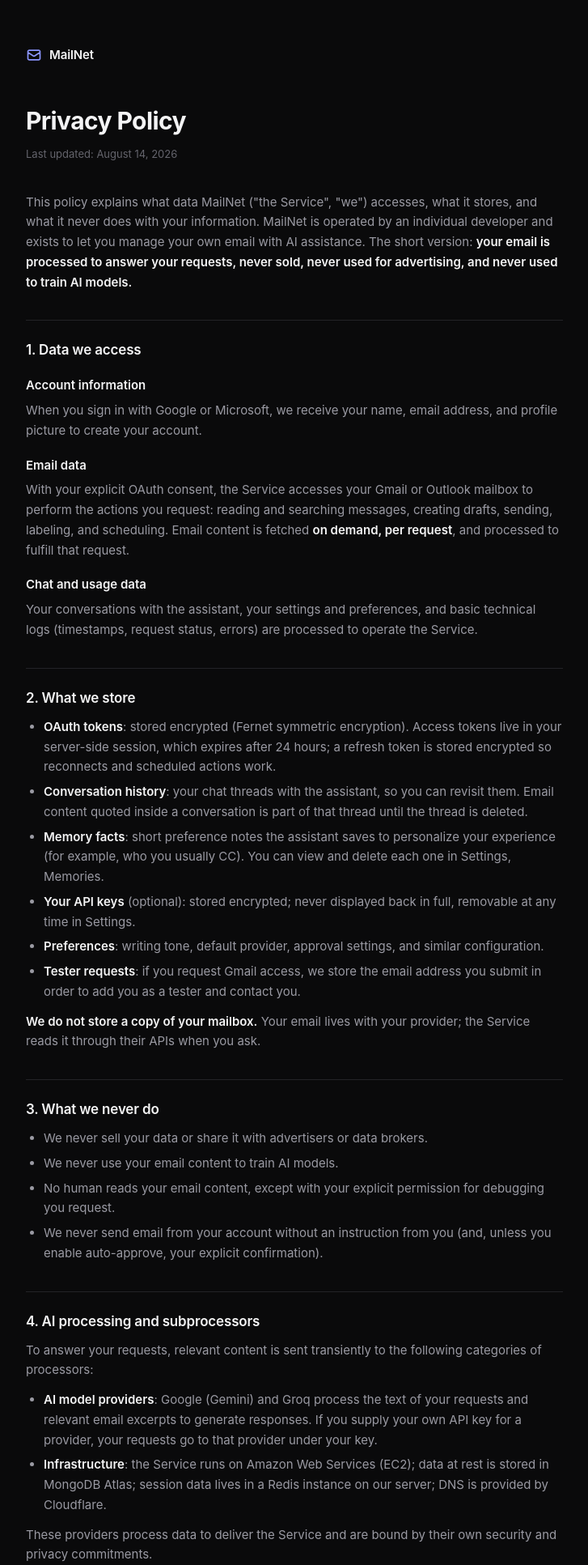
After one commit to Astroa7m/MailNet, a Python web app: template app/templates/privacy.html in a window 1280 px wide. The commit adds this page. Shown: the top 1933 px of the page at 81% size, without its empty margins (276-1003 px from the left). Run offline with Jinja, Linux system fonts and the light colour scheme; the template is opened without the code that fills it, so the values that code supplies are empty.

Commit message:
feat: Terms of Service and Privacy Policy pages
Real /terms and /privacy pages replacing the dead footer links,
styled to match the flat login design. Terms cover beta status,
user responsibility for AI-assisted actions, acceptable use, BYOK
keys, as-is warranty disclaimer, liability limitation, and
termination. Privacy documents exactly what the service accesses,
stores (encrypted tokens, threads, memories, keys), and never does,
lists subprocessors, and includes the Google API Services User Data
Policy Limited Use disclosure required for Gmail verification.

```diff
--- a/app/templates/login.html
+++ b/app/templates/login.html
@@ -260,7 +260,7 @@
         </div>
 
         <p class="foot">
-            By continuing, you agree to our <a href="#">Terms of Service</a> and <a href="#">Privacy Policy</a>.
+            By continuing, you agree to our <a href="/terms">Terms of Service</a> and <a href="/privacy">Privacy Policy</a>.
         </p>
     </main>
 
--- /dev/null
+++ b/app/templates/privacy.html
@@ -0,0 +1,129 @@
+<!DOCTYPE html>
+<html lang="en">
+<head>
+    <meta charset="UTF-8">
+    <meta name="viewport" content="width=device-width, initial-scale=1.0">
+    <title>Privacy Policy - MailNet</title>
+    <style>
+        * { margin: 0; padding: 0; box-sizing: border-box; }
+        :root {
+            --bg: #0a0a0b; --text: #f4f4f5; --muted: #9a9aa3;
+            --faint: #64646c; --line: #232327; --accent: #8b95ff;
+        }
+        body {
+            font-family: -apple-system, BlinkMacSystemFont, 'Segoe UI', Roboto, Helvetica, Arial, sans-serif;
+            background: var(--bg); color: var(--text);
+            -webkit-font-smoothing: antialiased; line-height: 1.65;
+        }
+        .page { max-width: 720px; margin: 0 auto; padding: 56px 28px 80px; }
+        .brand { display: flex; align-items: center; gap: 9px; margin-bottom: 44px; }
+        .brand svg { width: 20px; height: 20px; }
+        .brand a { font-size: 15px; font-weight: 600; color: var(--text); text-decoration: none; letter-spacing: -0.01em; }
+        h1 { font-size: 30px; font-weight: 650; letter-spacing: -0.02em; margin-bottom: 6px; }
+        .updated { font-size: 13px; color: var(--faint); margin-bottom: 36px; }
+        h2 { font-size: 17px; font-weight: 620; letter-spacing: -0.01em; margin: 34px 0 10px; padding-top: 22px; border-top: 1px solid var(--line); }
+        h3 { font-size: 15px; font-weight: 620; color: var(--text); margin: 18px 0 6px; }
+        p, li { font-size: 15px; color: var(--muted); margin-bottom: 12px; }
+        ul { padding-left: 22px; margin-bottom: 12px; }
+        li { margin-bottom: 6px; }
+        strong { color: var(--text); font-weight: 600; }
+        a { color: var(--accent); text-decoration: none; }
+        a:hover { text-decoration: underline; text-underline-offset: 2px; }
+        .back { display: inline-block; margin-top: 44px; font-size: 14px; }
+        .highlight {
+            border: 1px solid var(--line); border-left: 2px solid var(--accent);
+            border-radius: 8px; padding: 14px 16px; margin: 14px 0;
+        }
+        .highlight p { margin: 0; }
+    </style>
+</head>
+<body>
+    <main class="page">
+        <div class="brand">
+            <svg viewBox="0 0 24 24" fill="none" xmlns="http://www.w3.org/2000/svg">
+                <path d="M3 8L10.89 13.26C11.2187 13.4793 11.6049 13.5963 12 13.5963C12.3951 13.5963 12.7813 13.4793 13.11 13.26L21 8M5 19H19C19.5304 19 20.0391 18.7893 20.4142 18.4142C20.7893 18.0391 21 17.5304 21 17V7C21 6.46957 20.7893 5.96086 20.4142 5.58579C20.0391 5.21071 19.5304 5 19 5H5C4.46957 5 3.96086 5.21071 3.58579 5.58579C3.21071 5.96086 3 6.46957 3 7V17C3 17.5304 3.21071 18.0391 3.58579 18.4142C3.96086 18.7893 4.46957 19 5 19Z" stroke="#8b95ff" stroke-width="2" stroke-linecap="round" stroke-linejoin="round"/>
+            </svg>
+            <a href="/login">MailNet</a>
+        </div>
+
+        <h1>Privacy Policy</h1>
+        <p class="updated">Last updated: August 14, 2026</p>
+
+        <p>This policy explains what data MailNet ("the Service", "we") accesses, what it stores, and what it never does with your information. MailNet is operated by an individual developer and exists to let you manage your own email with AI assistance. The short version: <strong>your email is processed to answer your requests, never sold, never used for advertising, and never used to train AI models.</strong></p>
+
+        <h2>1. Data we access</h2>
+        <h3>Account information</h3>
+        <p>When you sign in with Google or Microsoft, we receive your name, email address, and profile picture to create your account.</p>
+        <h3>Email data</h3>
+        <p>With your explicit OAuth consent, the Service accesses your Gmail or Outlook mailbox to perform the actions you request: reading and searching messages, creating drafts, sending, labeling, and scheduling. Email content is fetched <strong>on demand, per request</strong>, and processed to fulfill that request.</p>
+        <h3>Chat and usage data</h3>
+        <p>Your conversations with the assistant, your settings and preferences, and basic technical logs (timestamps, request status, errors) are processed to operate the Service.</p>
+
+        <h2>2. What we store</h2>
+        <ul>
+            <li><strong>OAuth tokens</strong>: stored encrypted (Fernet symmetric encryption). Access tokens live in your server-side session, which expires after 24 hours; a refresh token is stored encrypted so reconnects and scheduled actions work.</li>
+            <li><strong>Conversation history</strong>: your chat threads with the assistant, so you can revisit them. Email content quoted inside a conversation is part of that thread until the thread is deleted.</li>
+            <li><strong>Memory facts</strong>: short preference notes the assistant saves to personalize your experience (for example, who you usually CC). You can view and delete each one in Settings, Memories.</li>
+            <li><strong>Your API keys</strong> (optional): stored encrypted; never displayed back in full, removable at any time in Settings.</li>
+            <li><strong>Preferences</strong>: writing tone, default provider, approval settings, and similar configuration.</li>
+            <li><strong>Tester requests</strong>: if you request Gmail access, we store the email address you submit in order to add you as a tester and contact you.</li>
+        </ul>
+        <p><strong>We do not store a copy of your mailbox.</strong> Your email lives with your provider; the Service reads it through their APIs when you ask.</p>
+
+        <h2>3. What we never do</h2>
+        <ul>
+            <li>We never sell your data or share it with advertisers or data brokers.</li>
+            <li>We never use your email content to train AI models.</li>
+            <li>No human reads your email content, except with your explicit permission for debugging you request.</li>
+            <li>We never send email from your account without an instruction from you (and, unless you enable auto-approve, your explicit confirmation).</li>
+        </ul>
+
+        <h2>4. AI processing and subprocessors</h2>
+        <p>To answer your requests, relevant content is sent transiently to the following categories of processors:</p>
+        <ul>
+            <li><strong>AI model providers</strong>: Google (Gemini) and Groq process the text of your requests and relevant email excerpts to generate responses. If you supply your own API key for a provider, your requests go to that provider under your key.</li>
+            <li><strong>Infrastructure</strong>: the Service runs on Amazon Web Services (EC2); data at rest is stored in MongoDB Atlas; session data lives in a Redis instance on our server; DNS is provided by Cloudflare.</li>
+        </ul>
+        <p>These providers process data to deliver the Service and are bound by their own security and privacy commitments.</p>
+
+        <h2>5. Google API Limited Use disclosure</h2>
+        <div class="highlight">
+            <p>MailNet's use and transfer of information received from Google APIs adheres to the <a href="https://developers.google.com/terms/api-services-user-data-policy" target="_blank" rel="noopener">Google API Services User Data Policy</a>, including the <strong>Limited Use</strong> requirements. Gmail data is used only to provide user-facing features you request, is never used for advertising, is never sold, and is never used to train generalized AI or machine-learning models.</p>
+        </div>
+
+        <h2>6. Security</h2>
+        <ul>
+            <li>All traffic is encrypted in transit with HTTPS (TLS).</li>
+            <li>OAuth tokens and API keys are encrypted at rest; the encryption key is held only on the server.</li>
+            <li>Application containers are not exposed directly to the internet; access passes through a hardened reverse proxy.</li>
+            <li>Sensitive email actions require your in-chat confirmation unless you opt out.</li>
+        </ul>
+        <p>No system is perfectly secure; the Service is an early-stage project and you use it with that understanding.</p>
+
+        <h2>7. Retention and deletion</h2>
+        <ul>
+            <li><strong>Sessions</strong> expire automatically after 24 hours.</li>
+            <li><strong>Threads and memories</strong> persist until you delete them in the app.</li>
+            <li><strong>Revoking access</strong>: you can disconnect MailNet at any time from your <a href="https://myaccount.google.com/permissions" target="_blank" rel="noopener">Google Account permissions</a> or <a href="https://account.microsoft.com/privacy" target="_blank" rel="noopener">Microsoft account settings</a>; this immediately invalidates the Service's access to your mailbox.</li>
+            <li><strong>Full deletion</strong>: email <a href="mailto:astroscoding@gmail.com">astroscoding@gmail.com</a> and all data associated with your account (account record, tokens, threads, memories, keys) will be deleted within 30 days.</li>
+        </ul>
+
+        <h2>8. Your rights</h2>
+        <p>Depending on where you live, you may have rights to access, correct, export, or erase your personal data, and to object to or restrict its processing. To exercise any of these, contact <a href="mailto:astroscoding@gmail.com">astroscoding@gmail.com</a>. We honor such requests regardless of jurisdiction.</p>
+
+        <h2>9. International transfers</h2>
+        <p>The Service's infrastructure may be located in regions different from yours; by using the Service you consent to your data being processed in those regions with the protections described in this policy.</p>
+
+        <h2>10. Children</h2>
+        <p>The Service is not directed at children and may not be used by anyone under 16. We do not knowingly collect data from children.</p>
+
+        <h2>11. Changes to this policy</h2>
+        <p>We may update this policy as the Service evolves; the date above reflects the current version. Material changes will be visible on this page before they take effect.</p>
+
+        <h2>12. Contact</h2>
+        <p>Privacy questions or requests: <a href="mailto:astroscoding@gmail.com">astroscoding@gmail.com</a></p>
+
+        <a class="back" href="/login">&larr; Back to sign in</a>
+    </main>
+</body>
+</html>
```
Also changed, not shown: app/api.py (+10 -0 lines), app/templates/terms.html (added, +106 -0 lines).
